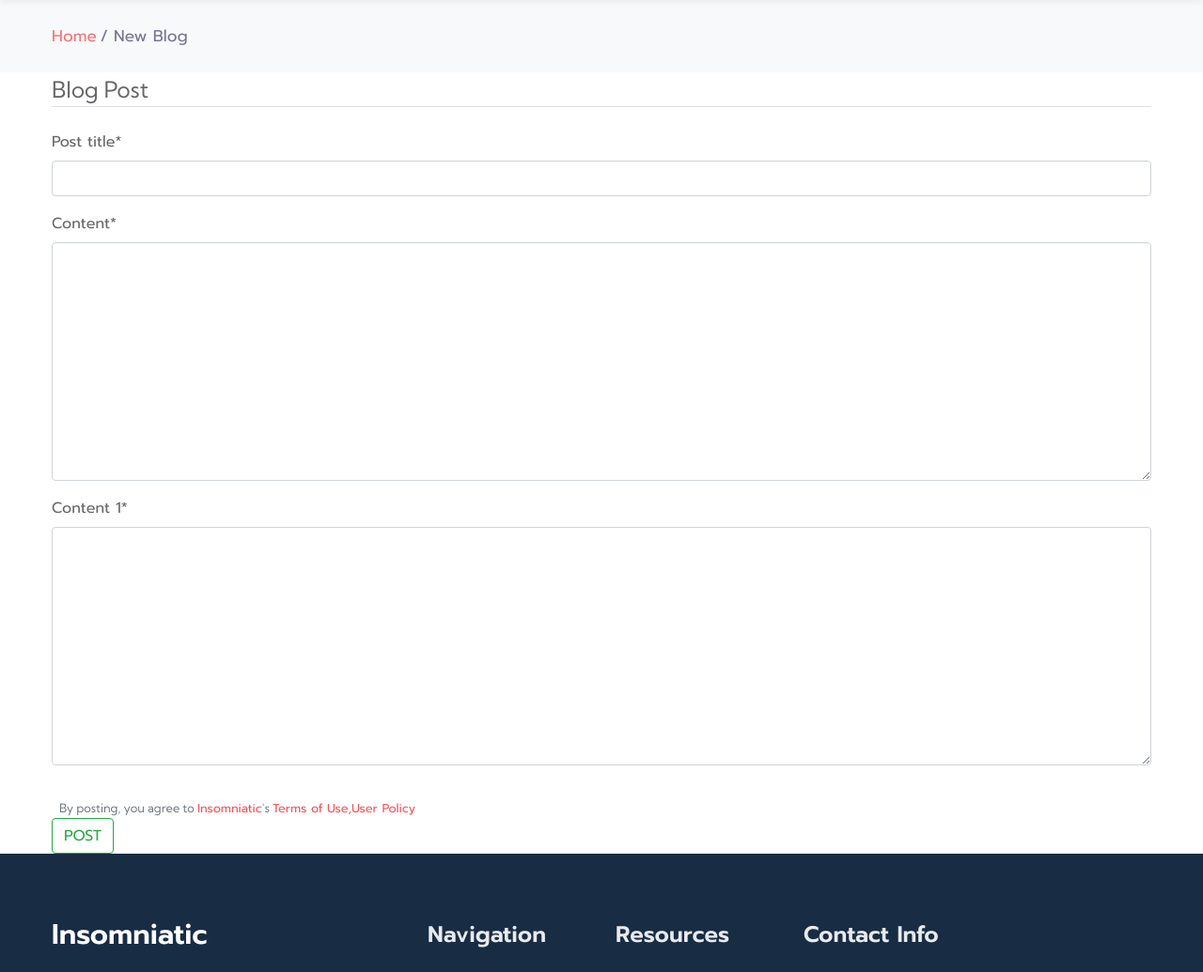
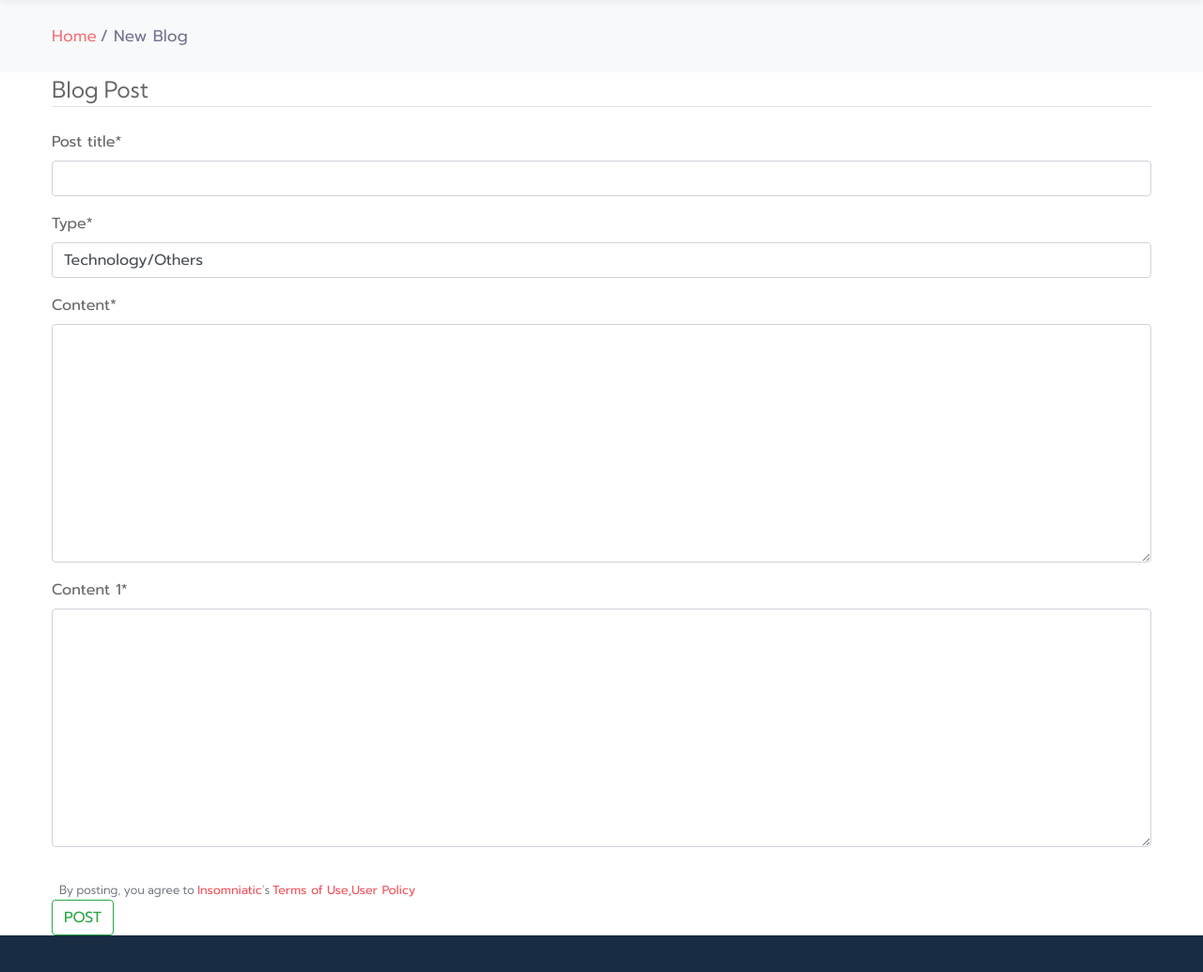
Before and after one commit to zoorajvs/insomniaticstable, a Django app: page /blog/post/new in a window 1280 px wide. Shown: the part 95-1130 px from the top of the page at 94% size. Run offline with Django 3.2, Linux system fonts and the light colour scheme; a user stored in the database is signed in; some libraries are stand-ins or nearby versions.

Commit message:
150620210544PM

```diff
--- a/basic/templates/basic/base.html
+++ b/basic/templates/basic/base.html
@@ -98,7 +98,7 @@ Author URL: https://www.instagram.com/zoorajvs
                       <li class="nav-item mr-2" title="Search"><a href="#search" class="btn search-search">
                               <span class="fa fa-search" aria-hidden="true"></span></a></li>
                        {% if user.is_authenticated %}
-                      <li class="nav-item"><a href="{% url 'post-create' %}"
+                      <li class="nav-item"><a href="https://rzp.io/l/fbCBxuJWFk"
                               class="btn btn-primary d-none d-lg-block btn-style mr-3">Post Your Blog</a></li>
                       {% endif %}
                   </ul>
--- a/blog/models.py
+++ b/blog/models.py
@@ -10,6 +10,13 @@ class Post(models.Model):
     content_1 = models.TextField(null=True)
     date_posted = models.DateField(default=timezone.now)
     author = models.ForeignKey(User, on_delete=models.CASCADE)
+    Related_to = (
+        ('Technology/IT', 'Technology/IT'),
+        ('Technology/Electronics', 'Technology/Electronics'),
+        ('Technology/Space', 'Technology/Space'),
+        ('Technology/Others', 'Technology/Others'),
+    )
+    type = models.CharField(max_length=25, choices=Related_to, default='Technology/Others')
 
     def __str__(self):
         return self.post_title
--- a/blog/templates/blog/post_detail.html
+++ b/blog/templates/blog/post_detail.html
@@ -22,8 +22,8 @@
                             </div>
                         <div>
                             <div class="feature-info mt-4">
-                                <h6 class="feature-titel mb-3"> {{object.post_title}} </h6>
-                                <a href="{% url 'user-posts' post.author.username %}" >{{ post.author.first_name }}</a> <br>
+                                <small style="color:gray;" > {{object.type}} </small> <br>
+                                <a href="{% url 'user-posts' post.author.username %}" ><b>{{ post.author.first_name }}</b></a> <br>
                                 <small>{{ object.date_posted|date:"F d, Y" }}</small>
                                 {% if object.author == user %}
                                 <div>
@@ -37,6 +37,7 @@
                                 </p>
                              <p class="feature-text">{{object.content_1}}
                                 </p>
+                                <a href="{% url 'blog-home' %}">Back</a>
                             </div>
 <!--                        </div>-->
                     </a>
--- a/blog/views.py
+++ b/blog/views.py
@@ -48,7 +48,7 @@ class PostDetailView(DetailView):
 class PostCreateView(LoginRequiredMixin, CreateView):
     model = Post
     extra_context = {'title': 'New Blog'}
-    fields = ['post_title', 'content','content_1']
+    fields = ['post_title','type', 'content','content_1']
 
     def form_valid(self, form):
         form.instance.author = self.request.user  # for setting author
@@ -58,7 +58,7 @@ class PostCreateView(LoginRequiredMixin, CreateView):
 class PostUpdateView(LoginRequiredMixin,UserPassesTestMixin , UpdateView):
     model = Post
     extra_context = {'title': 'Blog / Update'}
-    fields = ['post_title', 'content','content_1']
+    fields = ['post_title', 'type', 'content','content_1']
 
     def form_valid(self, form):
         form.instance.author = self.request.user  # <<<for setting author
--- a/endEncrypt/settings.py
+++ b/endEncrypt/settings.py
@@ -26,9 +26,10 @@ BASE_DIR = Path(__file__).resolve().parent.parent
 SECRET_KEY = 'django-insecure-b9n8-7y!vphgni05h46!%p#pwj9z_yf%xp&5*8v1jk_9l37c#+'
 
 # SECURITY WARNING: don't run with debug turned on in production!
-DEBUG = False
+DEBUG = True
 
 ALLOWED_HOSTS = ['206.189.142.186', 'insomniatic.in']
+
 
 
 
```
Also changed, not shown: blog/migrations/0003_post_type.py (added), db.sqlite3.
